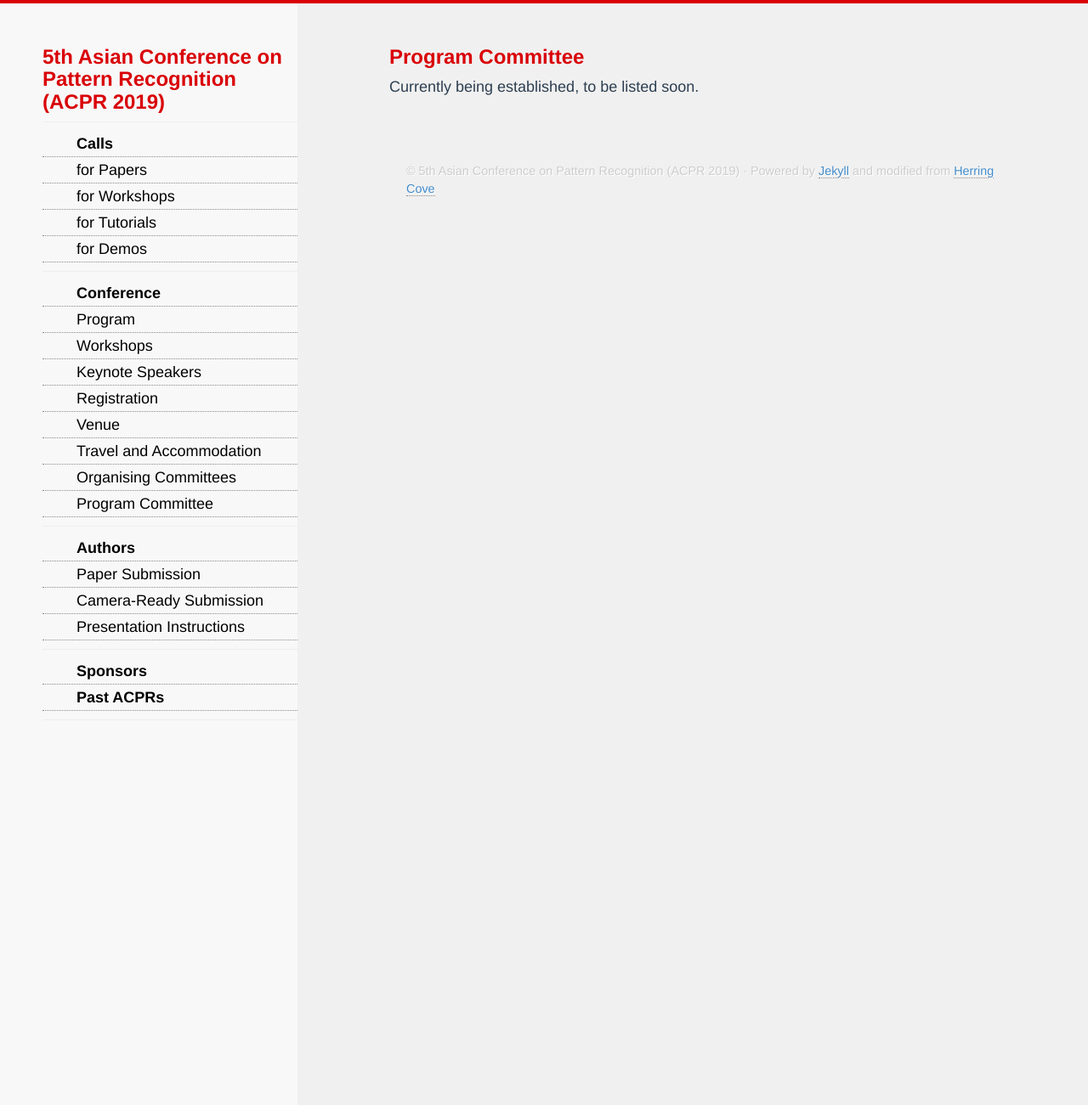
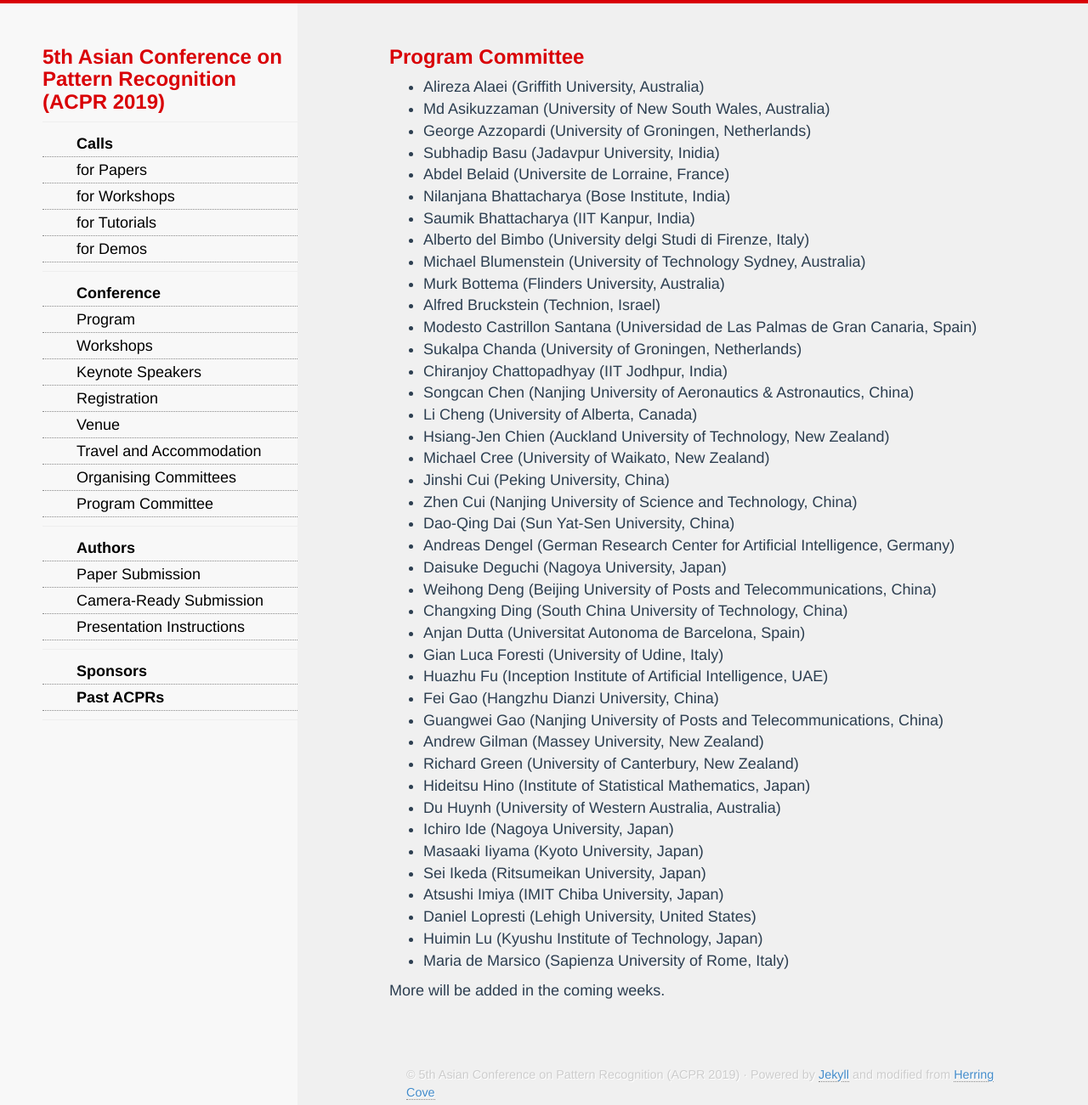
Before and after one commit to AndrewChenUoA/ACPR2019, a Jekyll site: the page built from programcommittee.html, in a window 1280 px wide and 1301 px high. Shown: the whole window at 85% size. Built offline with Jekyll 4.4.1, drawn with Linux system fonts in a browser that asks for light colours; nearby versions of some CDN libraries; Markdown is read by kramdown in place of the engine named in the settings.

Commit message:
Update PC

```diff
--- a/programcommittee.html
+++ b/programcommittee.html
@@ -4,5 +4,49 @@
 <div>
   <h3>Program Committee</h3>
 
-  Currently being established, to be listed soon.
+  <ul>
+  <li>Alireza Alaei (Griffith University, Australia)</li>
+  <li>Md Asikuzzaman (University of New South Wales, Australia)</li>
+  <li>George Azzopardi (University of Groningen, Netherlands)</li>
+  <li>Subhadip Basu (Jadavpur University, Inidia)</li>
+  <li>Abdel Belaid (Universite de Lorraine, France)</li>
+  <li>Nilanjana Bhattacharya (Bose Institute, India)</li>
+  <li>Saumik Bhattacharya (IIT Kanpur, India)</li>
+  <li>Alberto del Bimbo (University delgi Studi di Firenze, Italy)</li>
+  <li>Michael Blumenstein (University of Technology Sydney, Australia)</li>
+  <li>Murk Bottema (Flinders University, Australia)</li>
+  <li>Alfred Bruckstein (Technion, Israel)</li>
+  <li>Modesto Castrillon Santana (Universidad de Las Palmas de Gran Canaria, Spain)</li>
+  <li>Sukalpa Chanda (University of Groningen, Netherlands)</li>
+  <li>Chiranjoy Chattopadhyay (IIT Jodhpur, India)</li>
+  <li>Songcan Chen (Nanjing University of Aeronautics & Astronautics, China)</li>
+  <li>Li Cheng (University of Alberta, Canada)</li>
+  <li>Hsiang-Jen Chien (Auckland University of Technology, New Zealand)</li>
+  <li>Michael Cree (University of Waikato, New Zealand)</li>
+  <li>Jinshi Cui (Peking University, China)</li>
+  <li>Zhen Cui (Nanjing University of Science and Technology, China)</li>
+  <li>Dao-Qing Dai (Sun Yat-Sen University, China)</li>
+  <li>Andreas Dengel (German Research Center for Artificial Intelligence, Germany)</li>
+  <li>Daisuke Deguchi (Nagoya University, Japan)</li>
+  <li>Weihong Deng (Beijing University of Posts and Telecommunications, China)</li>
+  <li>Changxing Ding (South China University of Technology, China)</li>
+  <li>Anjan Dutta (Universitat Autonoma de Barcelona, Spain)</li>
+  <li>Gian Luca Foresti (University of Udine, Italy)</li>
+  <li>Huazhu Fu (Inception Institute of Artificial Intelligence, UAE)</li>
+  <li>Fei Gao (Hangzhu Dianzi University, China)</li>
+  <li>Guangwei Gao (Nanjing University of Posts and Telecommunications, China)</li>
+  <li>Andrew Gilman (Massey University, New Zealand)</li>
+  <li>Richard Green (University of Canterbury, New Zealand)</li>
+  <li>Hideitsu Hino (Institute of Statistical Mathematics, Japan)</li>
+  <li>Du Huynh (University of Western Australia, Australia)</li>
+  <li>Ichiro Ide (Nagoya University, Japan)</li>
+  <li>Masaaki Iiyama (Kyoto University, Japan)</li>
+  <li>Sei Ikeda (Ritsumeikan University, Japan)</li>
+  <li>Atsushi Imiya (IMIT Chiba University, Japan)</li>
+  <li>Daniel Lopresti (Lehigh University, United States)</li>
+  <li>Huimin Lu (Kyushu Institute of Technology, Japan)</li>
+  <li>Maria de Marsico (Sapienza University of Rome, Italy)</li>
+  </ul>
+
+  More will be added in the coming weeks.
 </div>
```
